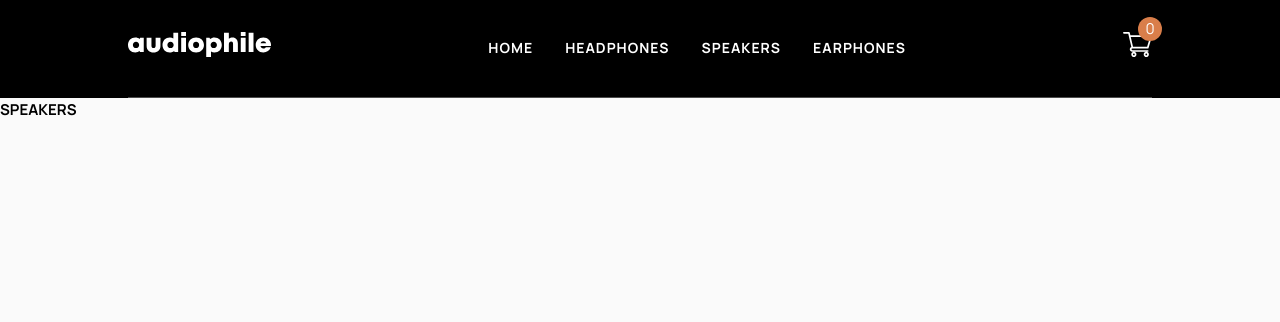
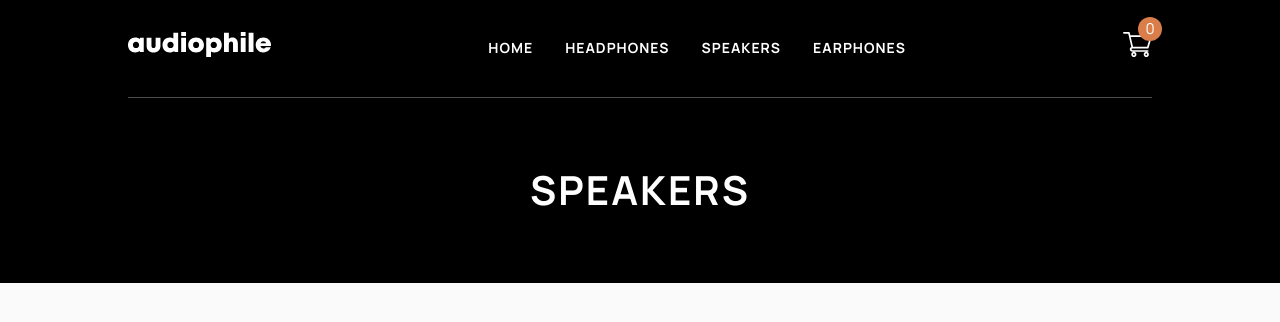
Before and after one commit to chamanbravo/Audiophile-ecommerce, a React (Create React App) app: page /speakers in a window 1280 px wide. Shown: the top 322 px of the page. Built offline with nearby package versions, Linux system fonts and the light colour scheme.

Commit message:
PagesHero component

```diff
--- a/src/components/Categories.js
+++ b/src/components/Categories.js
@@ -8,9 +8,9 @@ function Categories() {
     return (
         <div className="categories-container">
             {categories.map(category => {
-                const {text, img , url} = category
+                const {id, text, img , url} = category
                 return(
-                    <CategoryCard text={text} img={img} url={url} />
+                    <CategoryCard key={id} text={text} img={img} url={url} />
                 )
             })}
         </div>
--- a/src/components/PagesHero.js
+++ b/src/components/PagesHero.js
@@ -1,9 +1,10 @@
 import React from 'react'
+import './PagesHero.scss'
 
-function PagesHero() {
+function PagesHero({title}) {
     return (
-        <div>
-
+        <div className="pages_hero">
+            <h1>{title}</h1>
         </div>
     )
 }
--- /dev/null
+++ b/src/components/PagesHero.scss
@@ -0,0 +1,13 @@
+@import '../styles/vars';
+
+.pages_hero{
+    background: $clr-black;
+    padding: 5rem 0;
+    h1{
+        color: $clr-white;
+        text-align: center;
+        text-transform: uppercase;
+        letter-spacing: $ls-h1;
+        font-size: $fs-h2;
+    }
+}
--- a/src/pages/EarphonesPage.js
+++ b/src/pages/EarphonesPage.js
@@ -1,9 +1,10 @@
 import React from 'react'
+import { PagesHero } from '../components'
 
 function EarphonesPage() {
     return (
         <div>
-            <h4>EARPHONES</h4>
+            <PagesHero title='earphones' />
         </div>
     )
 }
--- a/src/pages/HeadphonesPage.js
+++ b/src/pages/HeadphonesPage.js
@@ -1,9 +1,10 @@
 import React from 'react'
+import { PagesHero } from '../components'
 
 function HeadphonesPage() {
     return (
         <div>
-            <h4>HEADPHONES</h4>
+            <PagesHero title='headphones'/>
         </div>
     )
 }
--- a/src/pages/SpeakersPage.js
+++ b/src/pages/SpeakersPage.js
@@ -1,9 +1,10 @@
 import React from 'react'
+import { PagesHero } from '../components'
 
 function SpeakersPage() {
     return (
         <div>
-            <h4>SPEAKERS</h4>
+            <PagesHero title='speakers' />
         </div>
     )
 }
```
